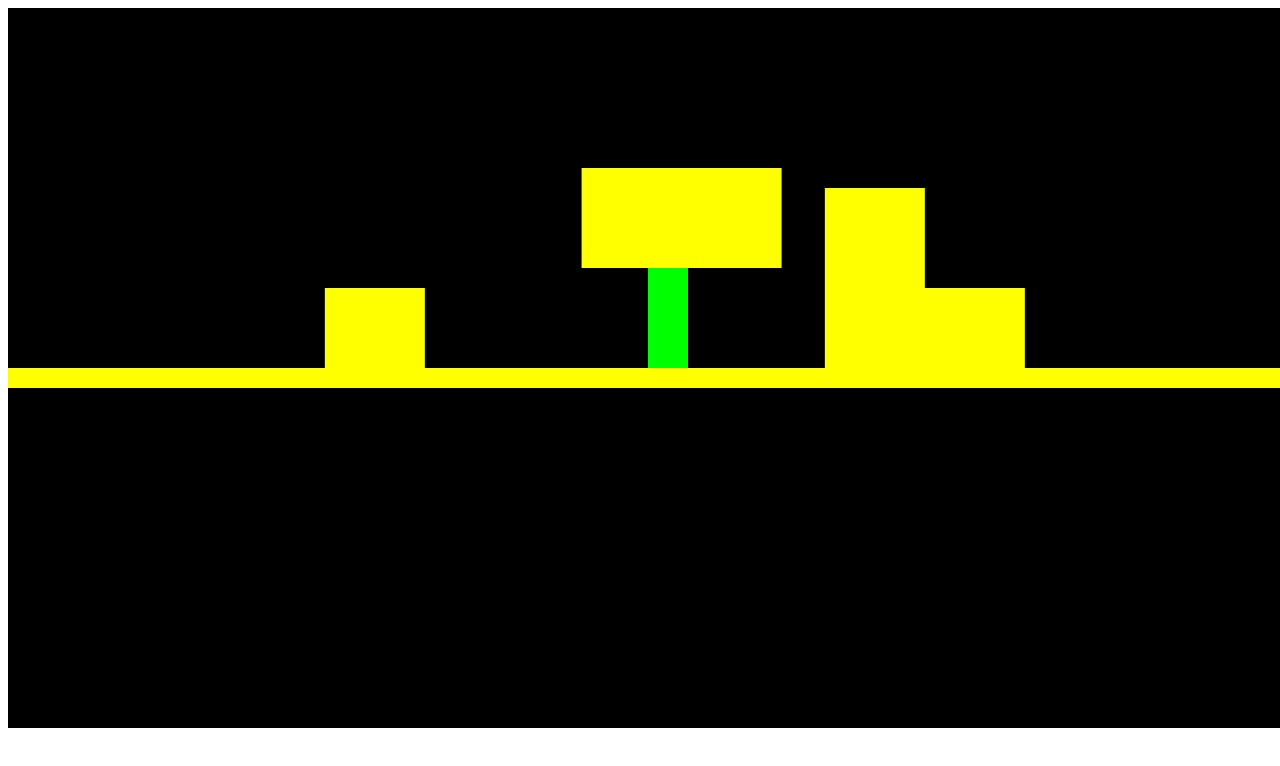
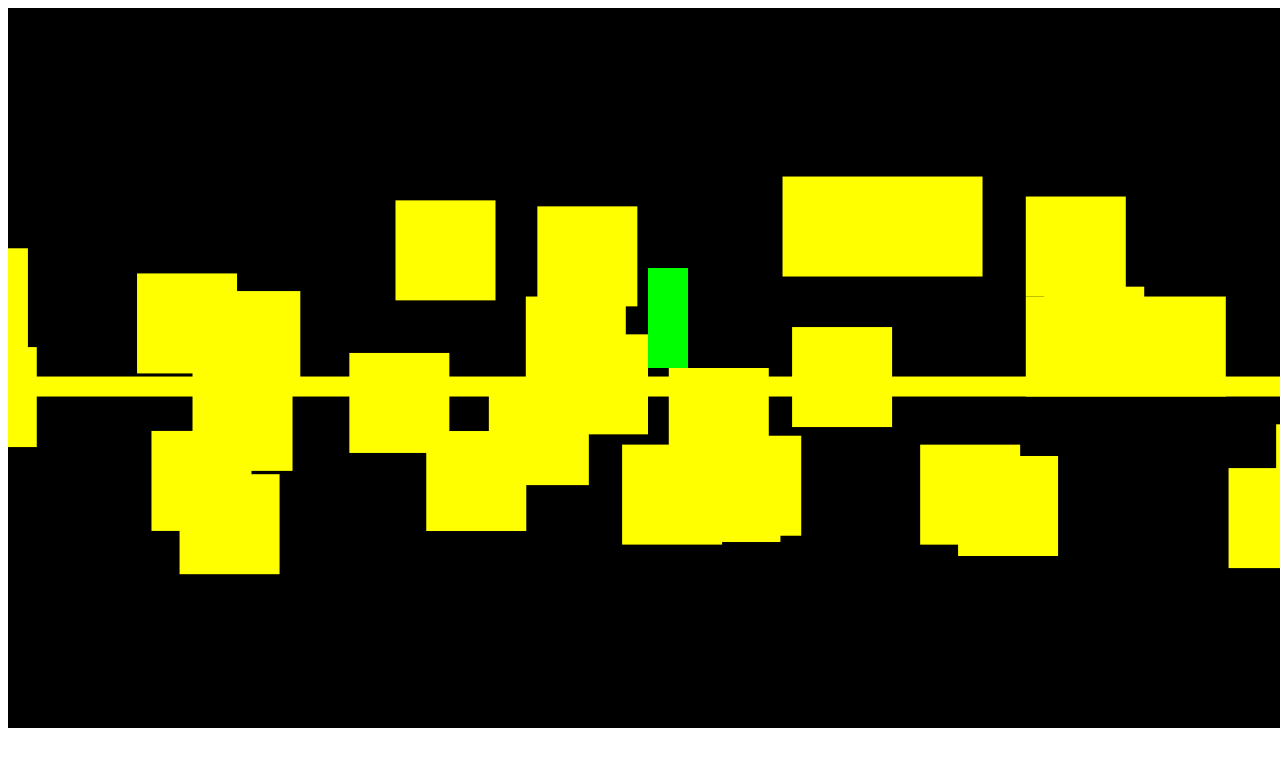
Before and after one commit to wsmind/platformer.js, a plain HTML site: page index.html in a window 1280 px wide. Drawn offline with Linux system fonts and the light colour scheme.

Commit message:
load test

```diff
--- a/index.html
+++ b/index.html
@@ -15,6 +15,12 @@
 			world.createPlatform({size: [1, 1], position: [2, 1]})
 			world.createPlatform({size: [100, 0.2], position: [-50, 0]})
 			world.createPlatform({size: [1, 1], position: [-3, 0]})
+
+			// load test
+			for (var i = 0; i < 1000; i++)
+			{
+				world.createPlatform({size: [1, 1], position: [Math.random() * 1000.0 - 500.0, Math.random() * 3.0 - 2.0]})
+			}
 
 			var player = world.createPlayer({size: [0.4, 1], position: [0.5, 2]})
 
```
